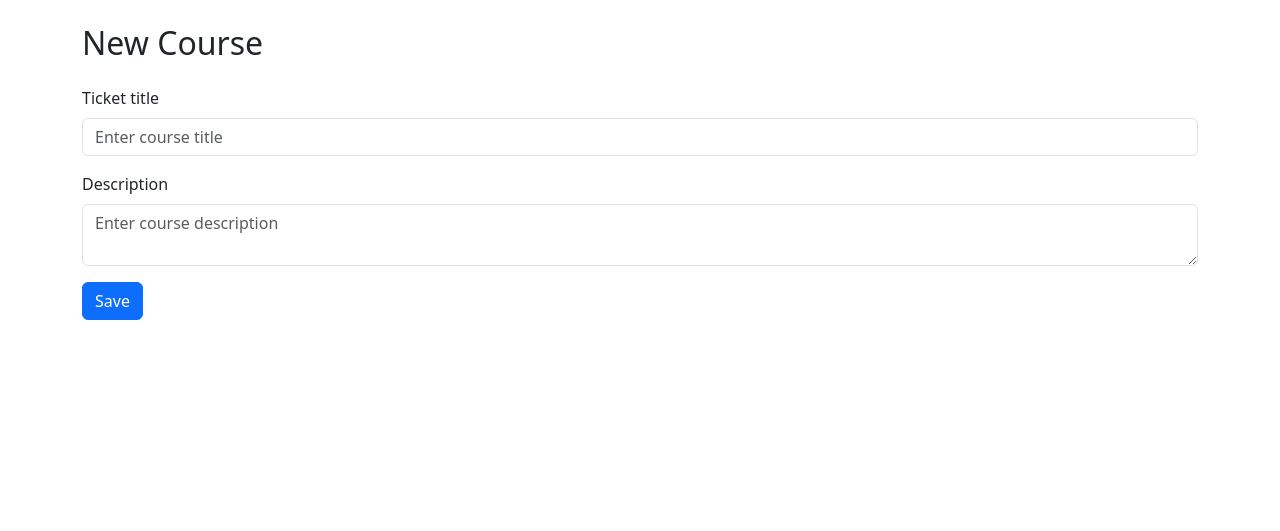
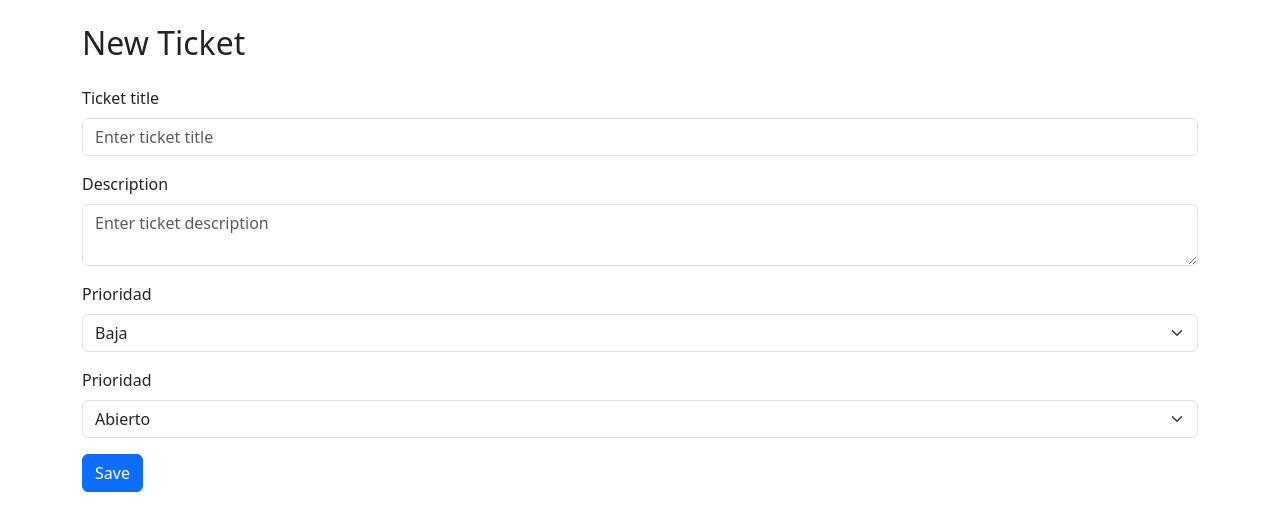
Before and after one commit to Cruzade-ab/ProyectoFinalComp2052, a Flask app: page /tickets in a window 1280 px wide. Shown: the part 56-587 px from the top of the page. Run offline with Flask 3, Linux system fonts and the light colour scheme; a user stored in the database is signed in; tables that the repository leaves empty hold one stand-in row (values such as "Sample post").

Commit message:
Se establecio el formulario para cear ticket., Se modifico el modelo de sql Alchemy.

```diff
--- a/final_project/app/forms.py
+++ b/final_project/app/forms.py
@@ -30,8 +30,19 @@ class ChangePasswordForm(FlaskForm):
     confirm_password = PasswordField('Confirm new password', validators=[DataRequired(), EqualTo('new_password')])
     submit = SubmitField('Update Password')
 
-# Formulario para crear o editar un curso
+# Formulario para crear o editar un Ticket
 class TicketsForm(FlaskForm):
-    titulo = StringField('Ticket title', validators=[DataRequired()])
+    asunto = StringField('Ticket title', validators=[DataRequired()])
     descripcion = TextAreaField('Description', validators=[DataRequired()])
+    prioridad = SelectField(
+        'Prioridad',
+        choices=[('Baja', 'Baja'), ('Media', 'Media'), ('Alta', 'Alta')],
+        validators=[DataRequired()]
+    )
+    estado = SelectField(
+        'Prioridad',
+        choices=[('Abierto', 'Abierto'), ('En proceso', 'En proceso'), ('Cerrado', 'Cerrado')],
+        validators=[DataRequired()]
+    )
+
     submit = SubmitField('Save')
--- a/final_project/app/models.py
+++ b/final_project/app/models.py
@@ -25,7 +25,7 @@ class Ticket(db.Model):
     asunto = db.Column(db.String(255), nullable=False)
     descripcion = db.Column(db.Text, nullable=False)
     prioridad = db.Column(db.Enum('Baja', 'Media', 'Alta'), nullable=False)
-    estado = db.Column(db.Enum('Abierto', 'En Progreso', 'Resuelto', 'Cerrado'), nullable=False)
+    estado = db.Column(db.Enum('Abierto', 'En proceso', 'Cerrado'), nullable=False)
     fecha_creacion = db.Column(db.DateTime, default=db.func.current_timestamp())
     tecnico_id = db.Column(db.Integer, db.ForeignKey('user.id'), nullable=False)
     usuario_id = db.Column(db.Integer, db.ForeignKey('user.id'), nullable=False)
--- a/final_project/app/routes.py
+++ b/final_project/app/routes.py
@@ -58,13 +58,15 @@ def tickets():
     form = TicketsForm()
     if form.validate_on_submit():
         ticket = Ticket(
-            titulo=form.titulo.data,
+            asunto=form.asunto.data,
             descripcion=form.descripcion.data,
+            prioridad=form.prioridad.data,
+            estado=form.estado.data,
             tecnico_id=current_user.id
         )
         db.session.add(ticket)
         db.session.commit()
-        flash("Ticket created successfully.")  # 🔁 Traducido
+        flash("Ticket creado exitosamente.")
         return redirect(url_for('main.dashboard'))
 
     return render_template('ticket_form.html', form=form)
--- a/final_project/app/templates/ticket_form.html
+++ b/final_project/app/templates/ticket_form.html
@@ -1,21 +1,36 @@
-{% extends "layout.html" %} {% block title %}{{ editar and "Edit Course" or "NewCourse" }}{% endblock %} {% block content %}
-<h2 class="mb-4">{{ editar and "Edit Course" or "New Course" }}</h2>
+{% extends "layout.html" %} {% block title %}{{ editar and "Edit Ticket" or "New Ticket" }}{% endblock %} {% block content %}
+<h2 class="mb-4">{{ editar and "Edit Ticket" or "New Ticket" }}</h2>
 
 <form method="POST" novalidate>
   {{ form.hidden_tag() }}
 
-  <!-- Course Title -->
+  <!-- Ticket Title -->
   <div class="mb-3">
-    {{ form.titulo.label(class="form-label") }} {{
-    form.titulo(class="form-control", placeholder="Enter course title") }}
+    {{ form.asunto.label(class="form-label") }}
+    {{ form.asunto(class="form-control", placeholder="Enter ticket title") }}
   </div>
 
-  <!-- Course Description -->
+  <!-- Ticket Description -->
   <div class="mb-3">
-    {{ form.descripcion.label(class="form-label") }} {{ form.descripcion(class="form-control", placeholder="Enter course description") }}
+    {{ form.descripcion.label(class="form-label") }}
+    {{ form.descripcion(class="form-control", placeholder="Enter ticket description") }}
+  </div>
+
+  <!-- Ticket Priority -->
+  <div class="mb-3">
+    {{ form.prioridad.label(class="form-label") }}
+    {{ form.prioridad(class="form-select") }}
+  </div>
+
+  <!-- Ticket Status -->
+  <div class="mb-3">
+    {{ form.estado.label(class="form-label") }}
+    {{ form.estado(class="form-select") }}
   </div>
 
   <!-- Submit Button -->
-  <div class="mb-3">{{ form.submit(class="btn btn-primary") }}</div>
+  <div class="mb-3">
+    {{ form.submit(class="btn btn-primary") }}
+  </div>
 </form>
 {% endblock %}
```
